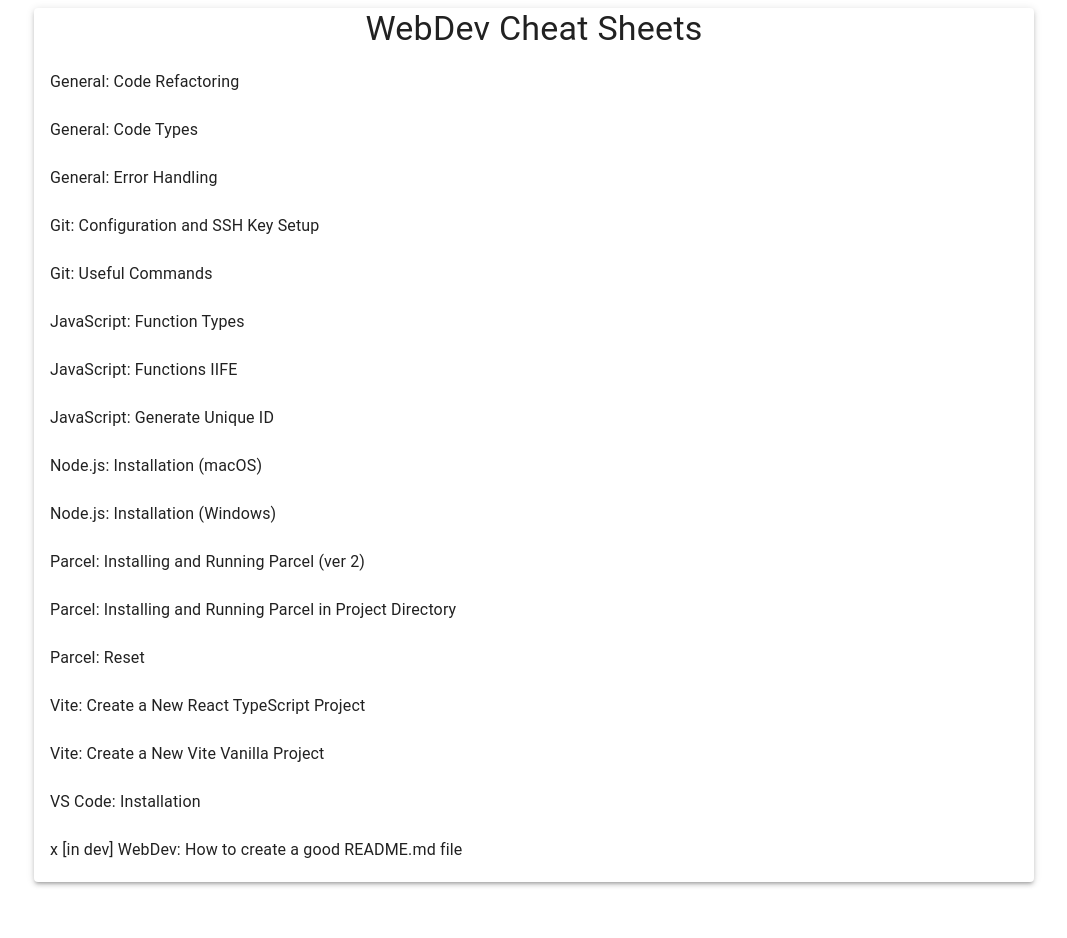
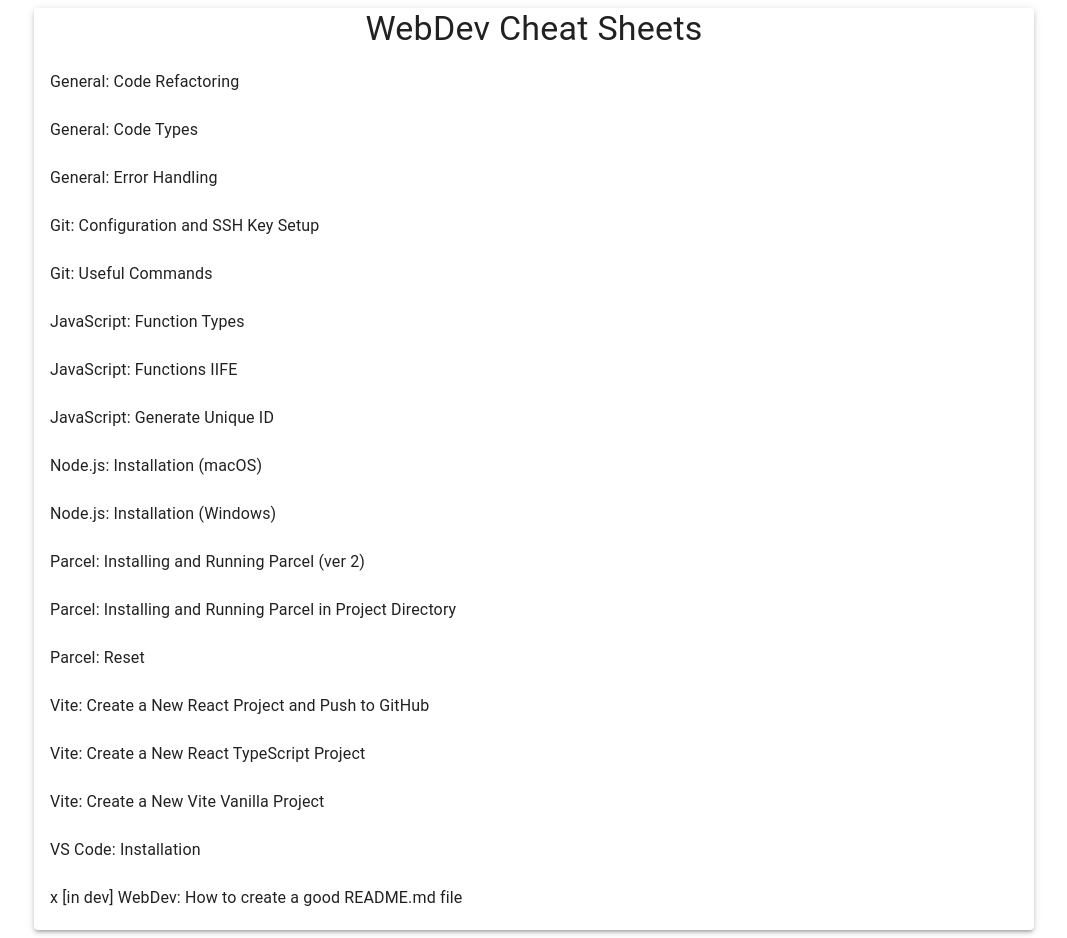
Before and after one commit to sergeymoryakov/cheat-sheets-2024, a React (Vite) app: page / in a window 1280 px wide. Shown: the whole page, without its empty margins (106-1173 px from the left). Before the commit the page ends 890 px from the top, so only its background shows below. Built offline with nearby package versions, Linux system fonts and the light colour scheme.

Commit message:
add new pages

```diff
--- a/src/App.tsx
+++ b/src/App.tsx
@@ -9,6 +9,8 @@
 
 import { getArticles } from "./api/getArticles";
 import TransitionsModal from "./Components/TransitionsModal";
+
+import "./styles/demo.css";
 
 const articles: Article[] = getArticles();
 
--- a/src/Components/TransitionsModal.tsx
+++ b/src/Components/TransitionsModal.tsx
@@ -58,8 +58,9 @@
                     >
                         <Typography
                             id="transition-modal-title"
-                            variant="h6"
-                            component="h2"
+                            variant="h4"
+                            component="h4"
+                            align="center"
                         >
                             {article.title}
                         </Typography>
--- a/src/api/getArticles.ts
+++ b/src/api/getArticles.ts
@@ -2,10 +2,12 @@
 import { article } from "../data/readme";
 import { article as article2 } from "../data/vite-vanilla-js";
 import { article as article3 } from "../data/vite-react-ts";
+import { article as article4 } from "../data/vite-react-push";
 
 export function getArticles(): Article[] {
     articles.push(article);
     articles.push(article2);
     articles.push(article3);
+    articles.push(article4);
     return articles;
 }
--- a/src/data/articles.ts
+++ b/src/data/articles.ts
@@ -17,7 +17,7 @@
         body: `
             <ol>
                 <li>
-                    <h2>Configuring Git</h2>
+                    <p>Configuring Git</p>
                     <ul>
                         <li>Open a command prompt or terminal on your computer.</li>
                         <li>
@@ -41,7 +41,7 @@
                     </ul>
                 </li>
                 <li>
-                    <h2>Setting up an SSH key</h2>
+                    <p>Setting up an SSH key</p>
                     <ul>
                         <li>Open a command prompt or terminal on your computer.</li>
                         <li>
@@ -101,22 +101,22 @@
         body: `
             <ul>
                 <li>
-                    <h2>To display your Git configurations (name and email):</h2>
+                    <p>To display your Git configurations (name and email):</p>
                     <code>git config --global --list</code>
                     <p>This command will list all the global configurations set in Git.</p>
                 </li>
                 <li>
-                    <h2>To display your Git username:</h2>
+                    <p>To display your Git username:</p>
                     <code>git config user.name</code>
                     <p>Running this command will show your configured username.</p>
                 </li>
                 <li>
-                    <h2>To display your Git email:</h2>
+                    <p>To display your Git email:</p>
                     <code>git config user.email</code>
                     <p>This command will display the email address you've configured.</p>
                 </li>
                 <li>
-                    <h2>To display your SSH key fingerprint:</h2>
+                    <p>To display your SSH key fingerprint:</p>
                     <code>ssh-keygen -lf ~/.ssh/id_rsa.pub</code>
                     <p>
                         This command will show the fingerprint of your SSH key. It can be
@@ -125,7 +125,7 @@
                     </p>
                 </li>
                 <li>
-                    <h2>To check the status of your Git repository:</h2>
+                    <p>To check the status of your Git repository:</p>
                     <code>git status</code>
                     <p>
                         Running this command within a Git repository will display
@@ -134,7 +134,7 @@
                     </p>
                 </li>
                 <li>
-                    <h2>To display the commit history:</h2>
+                    <p>To display the commit history:</p>
                     <code>git log</code>
                     <p>
                         This command will show a list of commits in the repository,
@@ -142,10 +142,10 @@
                     </p>
                 </li>
                 <li>
-                    <h2>
+                    <p>
                         To display the remote repositories (such as GitHub) configured for
                         your repository:
-                    </h2>
+                    </p>
                     <code>git remote -v</code>
                     <p>
                         Running this command will list the remote repositories and their
@@ -158,35 +158,35 @@
             </p>
             <ul>
                 <li>
-                    <h3>Stage changes for commit:</h3>
+                    <p>Stage changes for commit:</p>
                     <code>git add</code>
                 </li>
                 <li>
-                    <h3>Create a new commit with the staged changes:</h3>
+                    <p>Create a new commit with the staged changes:</p>
                     <code>git commit</code>
                 </li>
                 <li>
-                    <h3>Push commits to a remote repository:</h3>
+                    <p>Push commits to a remote repository:</p>
                     <code>git push</code>
                 </li>
                 <li>
-                    <h3>Fetch and merge changes from a remote repository:</h3>
+                    <p>Fetch and merge changes from a remote repository:</p>
                     <code>git pull</code>
                 </li>
                 <li>
-                    <h3>List, create, or delete branches:</h3>
+                    <p>List, create, or delete branches:</p>
                     <code>git branch</code>
                 </li>
                 <li>
-                    <h3>Switch branches or restore files from a commit:</h3>
+                    <p>Switch branches or restore files from a commit:</p>
                     <code>git checkout</code>
                 </li>
                 <li>
-                    <h3>Merge changes from one branch into another:</h3>
+                    <p>Merge changes from one branch into another:</p>
                     <code>git merge</code>
                 </li>
                 <li>
-                    <h3>Create a local copy of a remote repository:</h3>
+                    <p>Create a local copy of a remote repository:</p>
                     <code>git clone</code>
                 </li>
             </ul>
@@ -292,7 +292,7 @@
 
         <ol>
             <li>
-                <h3>Modularize the Code:</h3>
+                <p>Modularize the Code:</p>
                 <ul>
                     <li>
                         Group related functions together. For instance, all
@@ -306,7 +306,7 @@
                 </ul>
             </li>
             <li>
-                <h3>Use Descriptive Variable and Function Names:</h3>
+                <p>Use Descriptive Variable and Function Names:</p>
                 <ul>
                     <li>
                         Most of your variable names are descriptive, but ensure
@@ -317,7 +317,7 @@
                 </ul>
             </li>
             <li>
-                <h3>Avoid Magic Values:</h3>
+                <p>Avoid Magic Values:</p>
                 <ul>
                     <li>
                         For strings or values that are used multiple times,
@@ -328,7 +328,7 @@
                 </ul>
             </li>
             <li>
-                <h3>Comments and Documentation:</h3>
+                <p>Comments and Documentation:</p>
                 <ul>
                     <li>
                         You've done a good job commenting the different sections
@@ -339,7 +339,7 @@
                 </ul>
             </li>
             <li>
-                <h3>Consistent Formatting:</h3>
+                <p>Consistent Formatting:</p>
                 <ul>
                     <li>
                         Ensure consistent use of spaces, indentation, and
@@ -349,7 +349,7 @@
                 </ul>
             </li>
             <li>
-                <h3>Error Handling:</h3>
+                <p>Error Handling:</p>
                 <ul>
                     <li>
                         You've incorporated error handling for Firestore
@@ -360,7 +360,7 @@
                 </ul>
             </li>
             <li>
-                <h3>Optimize for Performance:</h3>
+                <p>Optimize for Performance:</p>
                 <ul>
                     <li>
                         If there are repetitive DOM lookups, consider caching
@@ -374,7 +374,7 @@
                 </ul>
             </li>
             <li>
-                <h3>Additional Suggestions:</h3>
+                <p>Additional Suggestions:</p>
                 <ul>
                     <li>
                         Event Delegation: Instead of attaching event listeners
@@ -412,7 +412,7 @@
             Here are some specific areas in your code that could benefit from
             improved error handling:
         </p>
-        <h3>DOM Element References:</h3>
+        <p>DOM Element References:</p>
         <p>
             When querying for DOM elements, there's a chance that an element
             might not be found (e.g., if there's a typo in the ID or class name,
@@ -425,11 +425,13 @@
             Before using newItemInputNode, you might want to check if it's not
             null:
             <code>
-                if (!newItemInputNode) { console.error("Couldn't find the input
-                element with ID 'newItemInput'"); return; }
+                if (!newItemInputNode) {<br>
+                    console.error("Couldn't find the input element with ID 'newItemInput'");<br>
+                    return;<br>
+            }
             </code>
         </p>
-        <h3>Event Handlers:</h3>
+        <p>Event Handlers:</p>
         <p>
             Event handlers can sometimes be sources of unexpected behavior,
             especially when making assumptions about the event object or the
@@ -437,30 +439,33 @@
             handlers in try/catch to capture any unforeseen issues:
         </p>
         <code>
-            function handleSomeEvent(event) { try { // ... event handling logic
-            } catch (error) { console.error("Error handling the event:", error);
-            } }
+            function handleSomeEvent(event) {<br>
+                try { // ... event handling logic<br>
+                } catch (error) {<br>
+                    console.error("Error handling the event:", error);<br>
+                }<br>
+            }
         </code>
-        <h3>Array or Object Manipulations:</h3>
+        <p>Array or Object Manipulations:</p>
         <p>
             When accessing properties on objects or manipulating arrays, ensure
             you check for existence or length before proceeding. For instance,
             before accessing someArray[0], you might check if someArray.length >
             0.
         </p>
-        <h3>Feedback to Users:</h3>
+        <p>Feedback to Users:</p>
         <p>
             While logging errors to the console is useful during development,
             end users will likely not check the console. Consider providing
             feedback to users when errors occur, either via alerts, UI
             notifications, or other visual cues.
         </p>
-        <h3>External Libraries or APIs:</h3>
+        <p>External Libraries or APIs:</p>
         <p>
             If you integrate external libraries or APIs in the future, ensure
             you handle potential failures or inconsistencies in their behavior.
         </p>
-        <h3>Asynchronous Operations:</h3>
+        <p>Asynchronous Operations:</p>
         <p>
             For asynchronous operations, especially promises, ensure you handle
             both the success and failure cases. The .catch() method on promises
@@ -481,7 +486,7 @@
             or calculations and are an essential part of the language. The
             syntax of JavaScript functions consists of three main parts:
         </p>
-        <h3>Function Declaration:</h3>
+        <p>Function Declaration:</p>
         <p>
             The most common and traditional way to define a function is using
             the function declaration. It has the following syntax:
@@ -500,7 +505,7 @@
             return a + b;<br />
             }</code
         >
-        <h3>Function Expression:</h3>
+        <p>Function Expression:</p>
         <p>
             In JavaScript, functions are also treated as first-class objects,
             which means they can be assigned to variables. This is known as a
@@ -518,7 +523,7 @@
             return a - b;<br />
             };<br />
         </code>
-        <h3>Arrow Function Expression:</h3>
+        <p>Arrow Function Expression:</p>
         <p>
             Introduced in ECMAScript 6 (ES6), arrow functions provide a more
             concise syntax for defining functions, especially when the function
@@ -538,7 +543,7 @@
             return a \* b;<br />
             };<br />
         </code>
-        <h3>Differences between these three methods:</h3>
+        <p>Differences between these three methods:</p>
         <strong>Hoisting:</strong>
         <p>
             Function declarations are hoisted, meaning you can call them before
@@ -571,12 +576,12 @@
             you need to pass functions as arguments to other functions (e.g., in
             higher-order functions).
         </p>
-        <h3>Differences:</h3>
+        <p>Differences:</p>
         <p>
             The main difference lies in when you define the function in your
             code:
         </p>
-        <h3>Function Declaration:</h3>
+        <p>Function Declaration:</p>
         <p>
             Function declarations are hoisted, which means they are available
             throughout the scope they are defined in, even before the actual
@@ -598,7 +603,7 @@
             return a + b;<br />
             }
         </code>
-        <h3>Function Expression:</h3>
+        <p>Function Expression:</p>
         <p>
             Function expressions are not hoisted, so you need to define them
             before calling them.
@@ -622,7 +627,7 @@
             To avoid errors with function expressions, make sure you define the
             function before you attempt to call it.
         </p>
-        <h3>Arrow Function Expression:</h3>
+        <p>Arrow Function Expression:</p>
         <p>
             Like function expressions, arrow functions are also not hoisted, so
             they should be defined before calling.
@@ -732,7 +737,7 @@
             There are several approaches you can take to generate unique IDs for
             your app elements. Here's a breakdown:
         </p>
-        <h3>Firestore's Built-in IDs:</h3>
+        <p>Firestore's Built-in IDs:</p>
         <p>
             Firestore itself can generate unique IDs when you create a document
             without specifying an ID. These IDs are longer than 10 characters
@@ -743,7 +748,7 @@
             let uniqueID = newDocRef.id; // This gives you a unique ID generated
             by Firestore
         </code>
-        <h3>Shortid Library:</h3>
+        <p>Shortid Library:</p>
         <p>
             Shortid is a popular library that creates amazingly short
             non-sequential URL-friendly unique IDs. Perfect for URL slugs,
@@ -756,7 +761,7 @@
             const shortid = require('shortid'); <br />
             console.log(shortid.generate()); // Produces a short unique ID
         </code>
-        <h3>Nano ID:</h3>
+        <p>Nano ID:</p>
         <p>
             Nano ID is another library that is a size-efficient URL-friendly
             unique string ID generator.
@@ -768,7 +773,7 @@
             const { nanoid } = require('nanoid'); <br />
             const id = nanoid(10); // Produces a 10-character unique ID
         </code>
-        <h3>UUID:</h3>
+        <p>UUID:</p>
         <p>
             UUID library assists to generate long unique IDs in a format of
             "a449e3ec-a602-4020-abeb-91f680a0128d", that might work for as a
@@ -781,7 +786,7 @@
             import { v4 as uuidv4 } from "uuid";<br />
             uuidv4();
         </code>
-        <h3>Custom Function:</h3>
+        <p>Custom Function:</p>
         <p>If you want to roll out your own function, here's a simple one:</p>
         <code>
             function generateUID(length) { <br />
--- /dev/null
+++ b/src/data/vite-react-push.ts
@@ -0,0 +1,99 @@
+export const article = {
+    title: "Vite: Create a New React Project and Push to GitHub",
+    id: "0104", // keep it 0101+
+    tech: "vite",
+    author: "",
+    source: "",
+    body: `
+    <p>
+        Creating a new React project on your local machine, initialize a
+        Vite project there, and then push it to GitHub to create a new
+        repository.
+    </p>
+
+    <p>Here's a step-by-step breakdown of how you could go about this:</p>
+    <ul>
+        <li>
+            Create a New Project Directory:
+            <p>Navigate to your master projects directory.</p>
+            <code>
+                cd path/to/your/projects/directory
+            </code>
+            <p>Create a new directory for your project.</p>
+            <code>
+                mkdir new-vite-project
+            </code>
+            <p>Navigate into the new directory.</p>
+            <code>
+                cd new-vite-project<br />
+            </code>
+        </li>
+        <li>
+            <p>Initialize a Vite Project:</p>
+            <p>
+                Run the command to create a new Vite project. For example, if
+                you're creating a React project:
+            </p>
+            <code>
+                npx create-vite new-vite-project --template react<br />
+                cd new-vite-project<br />
+            </code>
+        </li>
+
+        <li>
+            <p>Initialize a Git Repository:</p>
+            <p>Initialize a new Git repository in the project directory.</p>
+
+            <code>git init</code>
+        </li>
+
+        <li>
+            <p>Commit Your Project:</p>
+            <p>Add all the files to the Git staging area and commit them.</p>
+
+            <code>
+                git add .<br />
+                git commit -m "Initial commit"<br />
+            </code>
+        </li>
+
+        <li>
+            <p>Create a New GitHub Repository:</p>
+
+            <p>
+                Go to GitHub and create a new repository. You don't need to
+                initialize it with a README, .gitignore, or license; your local
+                repository already has these files.
+            </p>
+        </li>
+
+        <li>
+            <p>Push Your Local Repository to GitHub:</p>
+
+            <p>Copy the URL of the new GitHub repository.</p>
+            <p>Back in your terminal, add the GitHub repository as a remote.</p>
+
+            <code
+                >git remote add origin
+                https://github.com/your-username/new-repository.git</code
+            >
+
+            <p>Push your local repository to GitHub.</p>
+
+            <code>git push -u origin master</code>
+        </li>
+    </ul>
+
+    <p>
+        Now, your local Vite project is on GitHub in a new repository, and you
+        can continue development both locally and collaboratively with others on
+        GitHub.
+    </p>
+
+    <p>
+        This workflow is quite flexible and allows you to set up your project
+        locally before pushing it to GitHub, without the need to create a GitHub
+        repository first and clone it to your local machine.
+    </p>
+    `,
+};
--- a/src/data/vite-react-ts.ts
+++ b/src/data/vite-react-ts.ts
@@ -7,35 +7,35 @@
     body: `
     <p>Open Terminal: Launch your command line interface.</p>
 
-    <h3>Create new Project:</h3>
+    <p>Create new Project:</p>
     <p>Use the Vite command to create a new project. Replace <i>my-app</i> with your desired project name.</p>
-    <div class="code-block">npm create vite@latest my-app -- --template react-ts</div>
+    <code>npm create vite@latest my-app -- --template react-ts</code>
 
-    <h3>Navigate to the Project Directory:</h3>
-    <div class="code-block">cd my-app</div>
+    <p>Navigate to the Project Directory:</p>
+    <code>cd my-app</code>
 
-    <h3>Install Dependencies:</h3>
-    <div class="code-block">npm install</div>
+    <p>Install Dependencies:</p>
+    <code>npm install</code>
 
-    <h3>Install GitHub Pages:</h3>
-    <div class="code-block">npm install gh-pages --save-dev</div>
+    <p>Install GitHub Pages:</p>
+    <code>npm install gh-pages --save-dev</code>
 
-    <h3>Add base to vite.config.ts file:</h3>
-    <div class="code-block">base: "/my-app/",</div>
+    <p>Add base to vite.config.ts file:</p>
+    <code>base: "/my-app/",</code>
 
-    <h3>Add homepage to package.json:</h3>
-    <div class="code-block">"homepage": "https://github.com/sergeymoryakov/my-app.git",</div>
+    <p>Add homepage to package.json:</p>
+    <code>"homepage": "https://github.com/sergeymoryakov/my-app.git",</code>
 
-    <h3>Add a few scripts to package.json:</h3>
-    <div class="code-block">        "start": "npm run dev",
+    <p>Add a few scripts to package.json:</p>
+    <code>        "start": "npm run dev",
         "predeploy": "npm run build",
-        "deploy": "gh-pages -d dist"</div>
+        "deploy": "gh-pages -d dist"</code>
 
-    <h3>Start the Development Server:</h3>
-    <div class="code-block">npm start</div>
+    <p>Start the Development Server:</p>
+    <code>npm start</code>
 
-    <h3>Deploy project to gh-pages:</h3>
-    <div class="code-block">npm run deploy</div>
+    <p>Deploy project to gh-pages:</p>
+    <code>npm run deploy</code>
 
     `,
 };
--- a/src/data/vite-vanilla-js.ts
+++ b/src/data/vite-vanilla-js.ts
@@ -7,43 +7,43 @@
     body: `
     <p>Open Terminal: Launch your command line interface.</p>
 
-    <h3>Create the Project:</h3>
+    <p>Create the Project:</p>
     <p>Use the Vite command to create a new project. Replace <i>my-vanilla-project</i> with your desired project name.</p>
-    <div class="code-block">npm create vite@latest my-vanilla-project -- --template vanilla</div>
+    <code >npm create vite@latest my-vanilla-project -- --template vanilla</code>
 
-    <h3>Navigate to the Project Directory:</h3>
-    <div class="code-block">cd my-vanilla-project</div>
+    <p>Navigate to the Project Directory:</p>
+    <code >cd my-vanilla-project</code>
 
-    <h3>Install Dependencies:</h3>
+    <p>Install Dependencies:</p>
     <p>Even if you're starting with a simple setup, it's a good idea to run <code>npm install</code> to set up the node_modules directory.</p>
-    <div class="code-block">npm install</div>
+    <code >npm install</code>
 
-    <h3>Start the Development Server:</h3>
+    <p>Start the Development Server:</p>
     <p>To see your project in action and take advantage of Vite's hot module replacement and other development features:</p>
-    <div class="code-block">npm run dev</div>
+    <code >npm run dev</code>
 
-    <h3>Possible Folder Structure:</h3>
-    <div class="code-block">
+    <p>Possible Folder Structure:</p>
+    <code>
         src/<br>
         │<br>
         ├── assets/                 # Static assets<br>
-        │   ├── fonts/              # Custom fonts<br>
-        │   ├── images/             # Images<br>
-        │   └── models/             # 3D models<br>
+        │    ├── fonts/              # Custom fonts<br>
+        │    ├── images/             # Images<br>
+        │    └── models/             # 3D models<br>
         │<br>
         ├── styles/                 # CSS files<br>
-        │   ├── common.css          # Common styles<br>
-        │   └── ...                 # Other CSS files<br>
+        │    ├── common.css          # Common styles<br>
+        │    └── ...                 # Other CSS files<br>
         │<br>
         ├── components/             # Reusable components<br>
-        │   ├── Button.js           # Button component<br>
-        │   ├── Card.js             # Card component<br>
-        │   └── ...                 # Other components<br>
+        │    ├── Button.js           # Button component<br>
+        │    ├── Card.js             # Card component<br>
+        │    └── ...                 # Other components<br>
         │<br>
         ├── utils/                  # Utility functions (if needed)<br>
         │<br>
         └── main.js                 # Main JavaScript file (entry point)
-    </div>
+    </code>
     <p>Notes:</p>
     <ul>
         <li>Assets: Store fonts, images, and 3D models in the assets folder. This separation makes it easier to manage and reference these resources in your CSS and JavaScript files.</li>
--- /dev/null
+++ b/src/styles/demo.css
@@ -0,0 +1,6 @@
+code {
+    padding: 0 1rem;
+    display: inline-block;
+    font-family: "Courier New", Courier, monospace;
+    background-color: lightgrey;
+}
--- a/src/styles/style-text.css
+++ b/src/styles/style-text.css
@@ -1,3 +1,4 @@
+/* NOTE: This file is from original Vanilla-JS project. */
 /* Styling Text */
 
 h1 {
--- a/src/styles/style.css
+++ b/src/styles/style.css
@@ -1,3 +1,5 @@
+/* NOTE: This file is from original Vanilla-JS project. */
+
 @import "./style-text.css";
 
 html {
```
Also changed, not shown: drafts/_vite-react-project.html (added, +93 -0 lines), drafts/_vite-react-project.txt (deleted).
